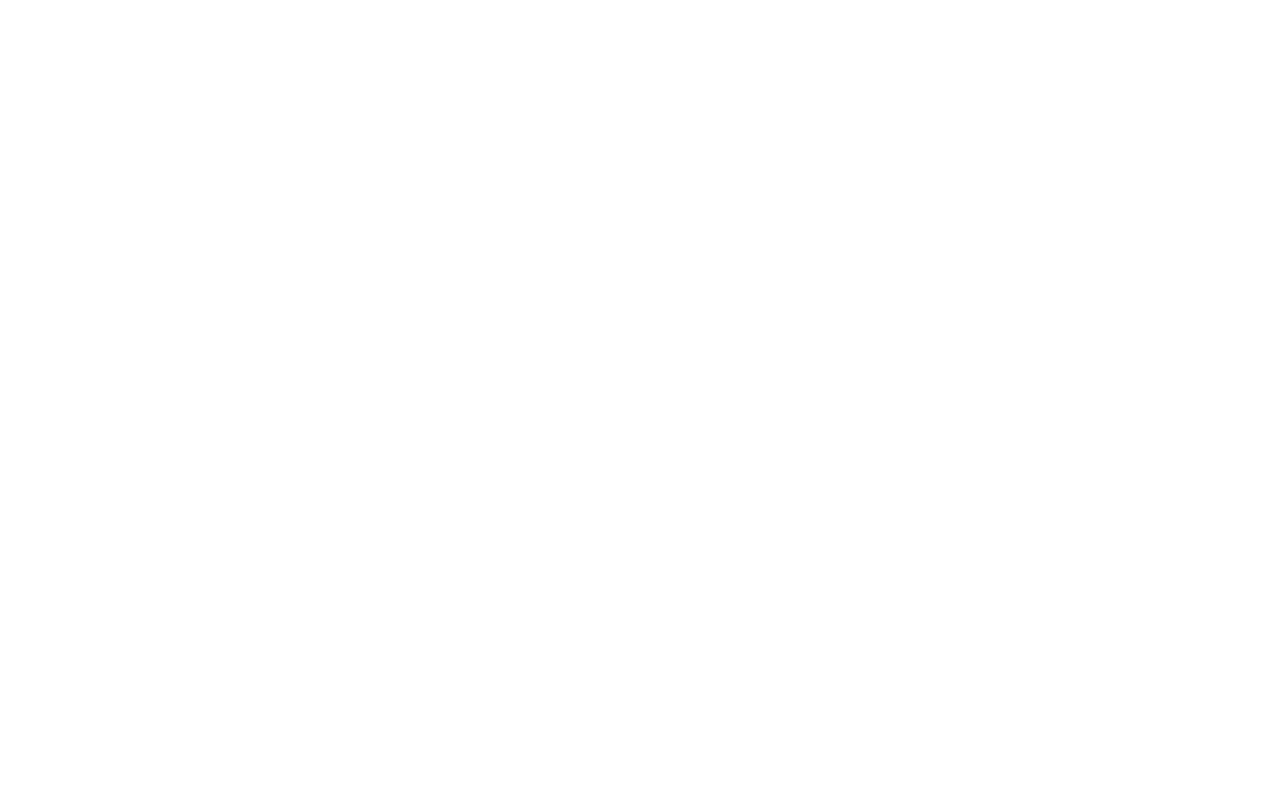
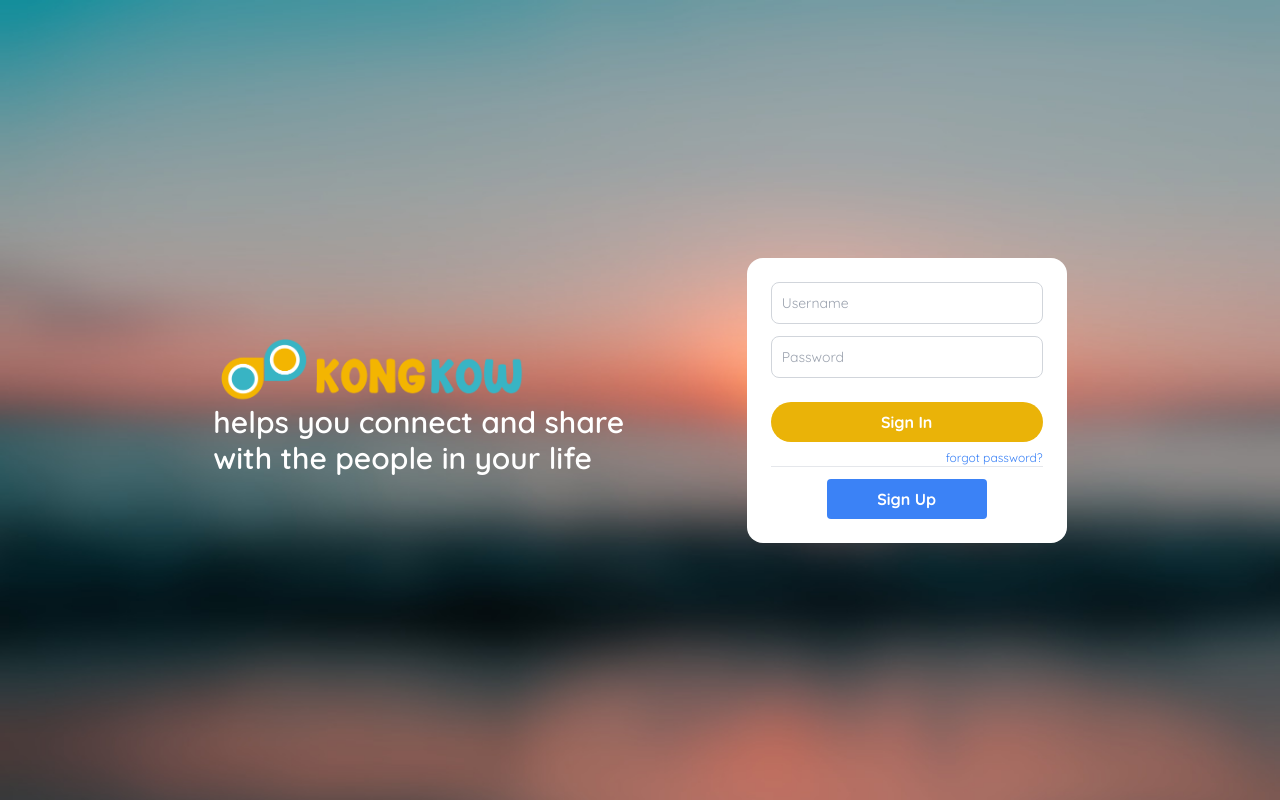
Before and after one commit to BE10-Kelompok-1/Frontend, a React (Vite) app: page /login in a window 1280 px wide. Built offline with nearby package versions, Linux system fonts and the light colour scheme.

Commit message:
styling login page with tailwind

```diff
--- a/src/components/Button.jsx
+++ b/src/components/Button.jsx
@@ -1,8 +1,8 @@
 import React from "react";
 
-const Button = ({label}) => {
+const Button = ({kelas,label}) => {
     return(
-        <button>{label}</button>
+        <button className={kelas}>{label}</button>
     )
 }
 
--- a/src/pages/Login.jsx
+++ b/src/pages/Login.jsx
@@ -1,12 +1,33 @@
 import React from "react";
-import Logo from "../asset/logo.png"
+import Logo from "../asset/logo-inline.png"
+import Logo2 from "../asset/logo.png"
 import Button from "../components/Button";
 import Layout from "../components/Layout";
 
 const Login = () => {
     return(
         <Layout>
-            <div></div>
+            <div className="flex align-items:center w-full min-h-screen bg-cover bg-[url('../asset/loginpage-bg.jpeg')]">
+                <div className="w-8/12 m-auto flex justify-between">
+                    <div className="hidden w-1/2 sm:block mt-20 2xl:scale-150">
+                        <img src={Logo} alt="kongkow app" className="w-80" />
+                        <h2 className="text-3xl font-semibold text-white">helps you connect and share
+    with the people in your life</h2>
+                    </div>
+                    <div className="p-6 rounded-2xl bg-transparent h-auto w-80 flex flex-col sm:bg-white 2xl:scale-150">
+                        <img src={Logo2} alt="kongkow app" className="visible w-40 mx-auto sm:hidden" />
+                        <input type="text" placeholder="Username" className="border border-gray-300 text-gray-900 text-sm rounded-lg block w-full p-2.5 mb-3" />
+                        <input type="password" placeholder="Password" className="border border-gray-300 text-gray-900 text-sm rounded-lg focus:ring-blue-500 focus:border-blue-500 block w-full p-2.5 dark:bg-gray-700 dark:border-gray-600 dark:placeholder-gray-400 dark:text-white dark:focus:ring-blue-500 dark:focus:border-blue-500 mb-3" />
+                        <Button kelas={"bg-yellow-500 hover:bg-blue-700 text-white font-bold py-2 px-4 rounded-full w-40 mx-auto mt-3 sm:w-full rounded"} label="Sign In" />
+                        <div className="flex flex-row justify-between mt-2">
+                            <p className="text-blue-500 text-xs sm:w-full text-right">forgot password?</p>
+                            <p className="text-white text-xs sm:hidden">Create an account</p>
+                        </div>
+                        <hr className="hidden sm:block" />
+                        <Button kelas={"hidden bg-blue-500 hover:bg-blue-700 text-white font-bold py-2 px-4 rounded w-40 mx-auto mt-3 sm:block"} label="Sign Up" />
+                    </div>
+                </div>
+            </div>
         </Layout>
     )
 }
--- a/src/styles/index.css
+++ b/src/styles/index.css
@@ -20,3 +20,9 @@
   -moz-osx-font-smoothing: grayscale;
   -webkit-text-size-adjust: 100%;
 }
+
+@media screen and (max-width: 425px) {
+  .no-bg {
+    background-color: rgba(255, 255, 255, 0);
+  }
+}
```
Also changed, not shown: src/asset/logo-inline.png (added).
